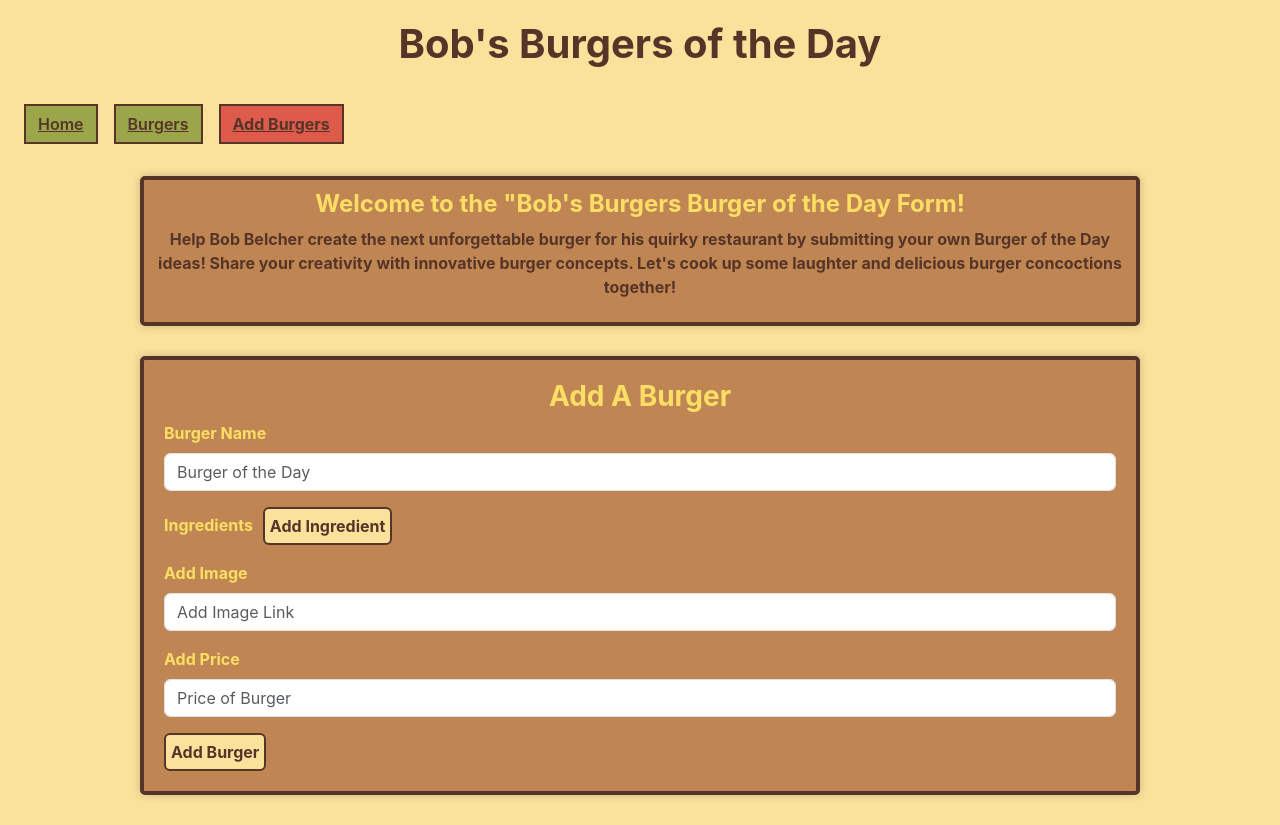
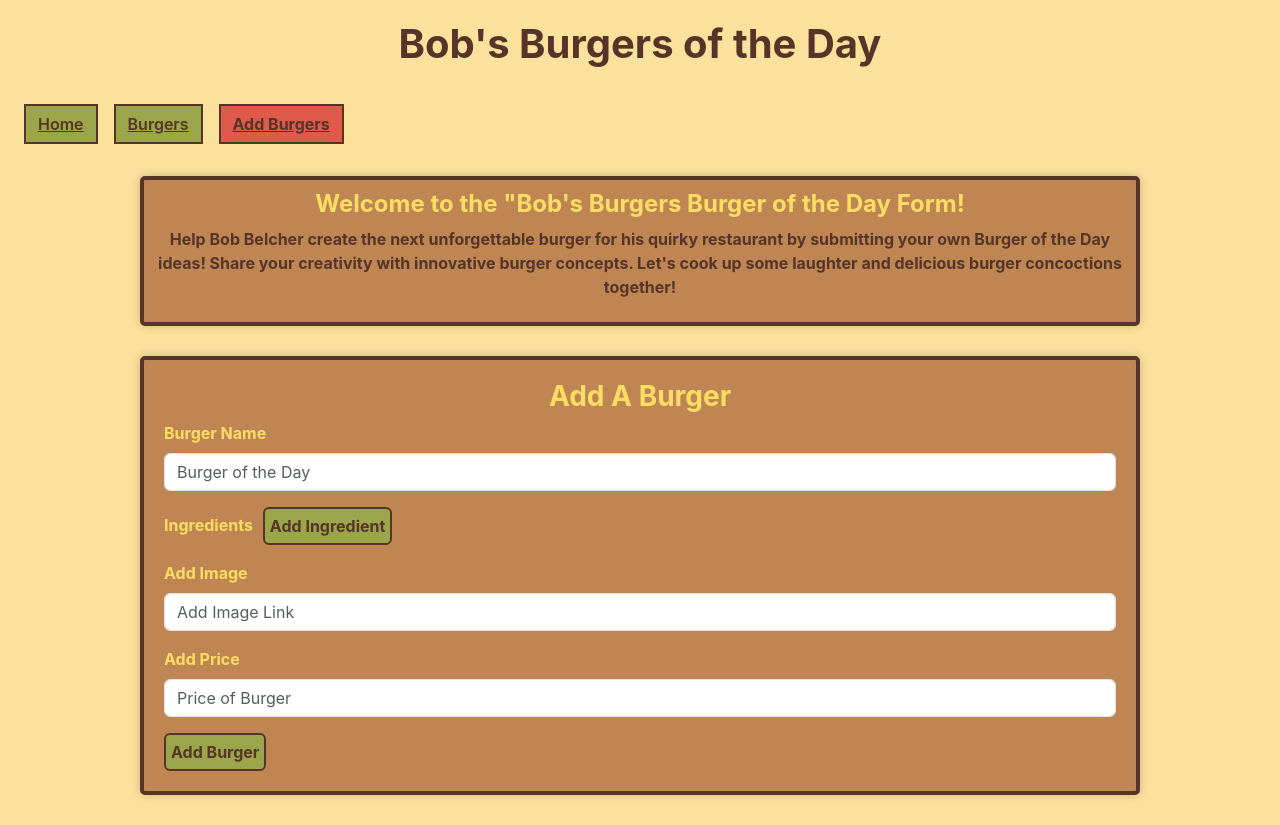
Before and after one commit to jmillamena/Burgers-Of-The-Day, a React (Create React App) app in the folder burger-app/: page /addBurgers in a window 1280 px wide. Built offline with nearby package versions, Linux system fonts and the light colour scheme; data requests are answered from the project's data file.

Commit message:
reassigns colors on hover

```diff
--- a/burger-app/src/components/App.css
+++ b/burger-app/src/components/App.css
@@ -12,7 +12,7 @@
 }
 .add-ingredient-button:focus,
 .add-ingredient-button:hover {
-  background-color: #9ba54a;
+  background-color: #fdde65;
   border: 2px solid #563528;
   color: #563528;
   font-weight: bold !important;
@@ -20,7 +20,7 @@
 
 .add-ingredient-button {
   padding: 5px;
-  background-color: #fae29c;
+  background-color: #9ba54a;
   color: #563528;
   border: 2px solid #563528;
   cursor: pointer;
@@ -40,7 +40,7 @@
 
 .submit-button {
   padding: 5px;
-  background-color: #fae29c;
+  background-color: #9ba54a;
   color: #563528;
   border: 2px solid #563528;
   cursor: pointer;
```
